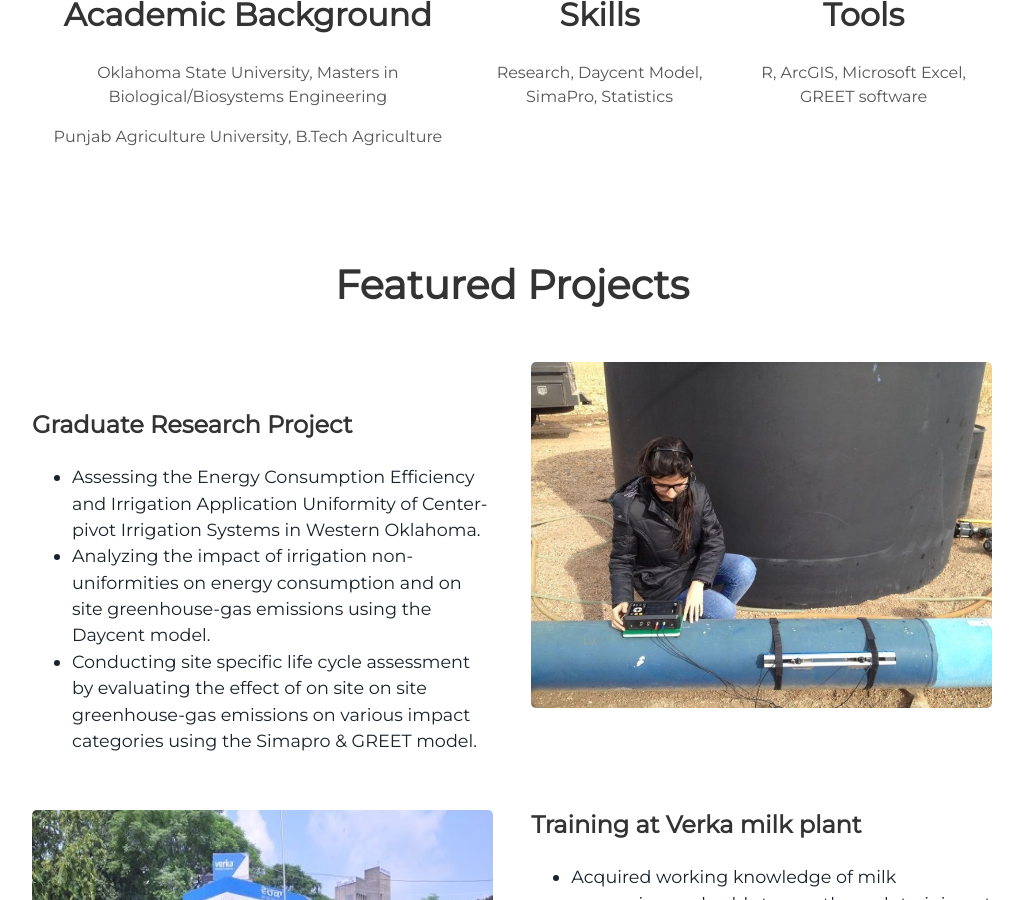
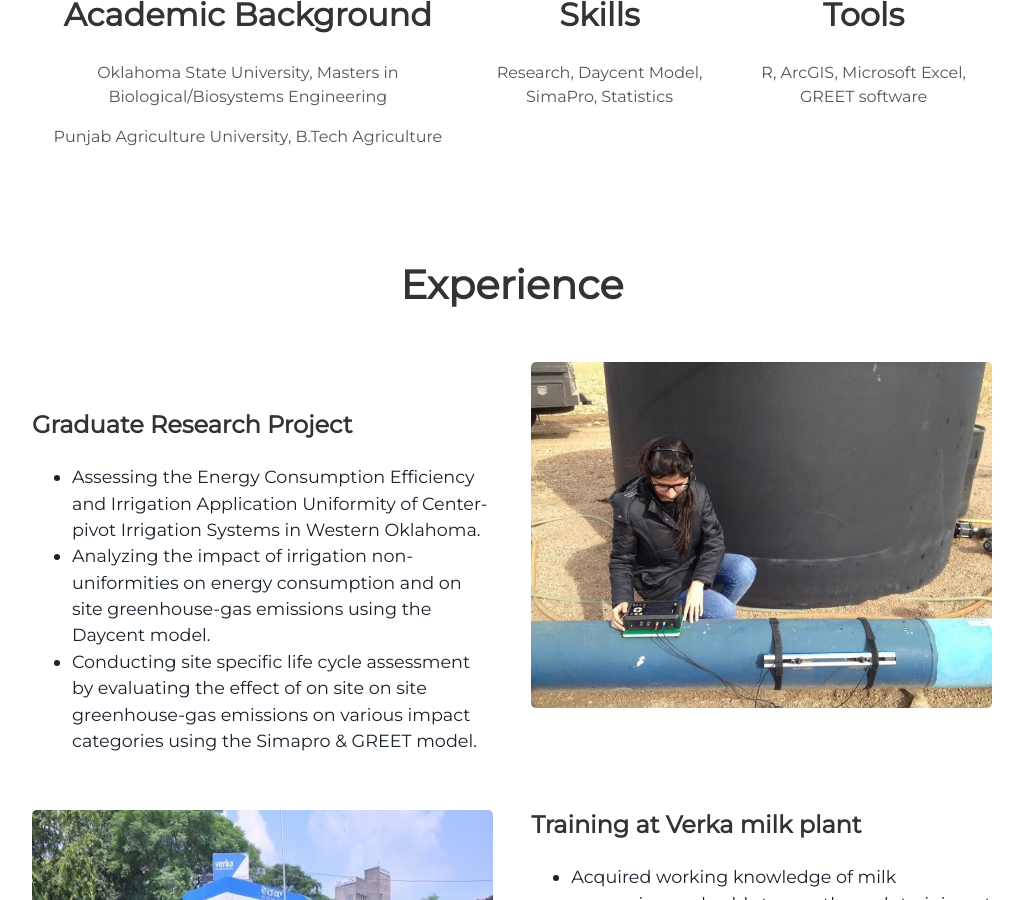
Before and after one commit to abhinavhanda21/dh, a Jekyll site: the page built from index.html, in a window 1280 px wide and 900 px high, scrolled down 1224 px. Shown: the whole window, without its empty margins (128-1151 px from the left). Built offline with Jekyll 4.4.1, drawn with Linux system fonts in a browser that asks for light colours.

Commit message:
Update projects.html

```diff
--- a/_includes/projects.html
+++ b/_includes/projects.html
@@ -1,5 +1,5 @@
 <div class="user-details">
-  <h1> Featured Projects </h1>
+  <h1> Experience </h1>
 </div>
 <div class="user-projects">
   <div class="images-right">
```
